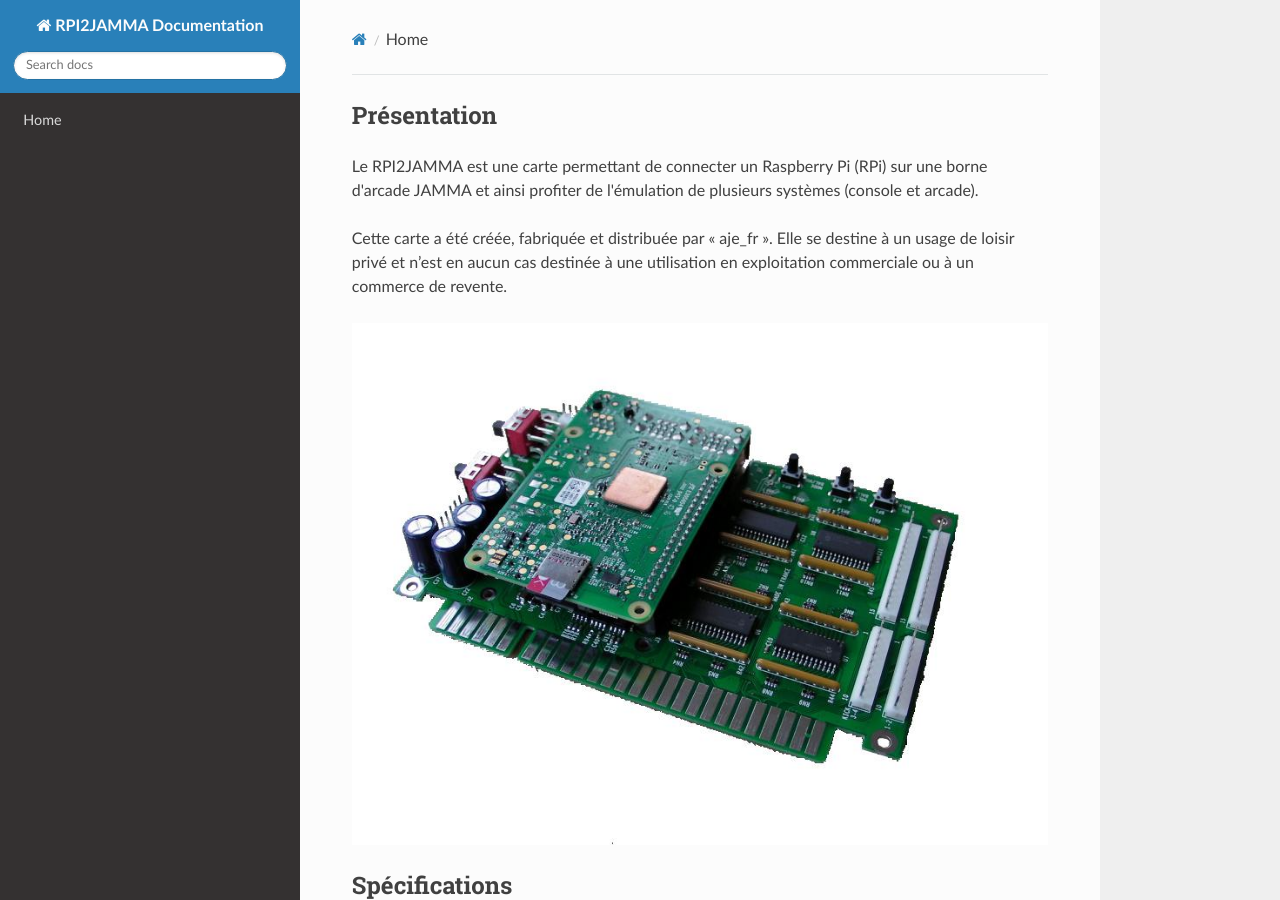
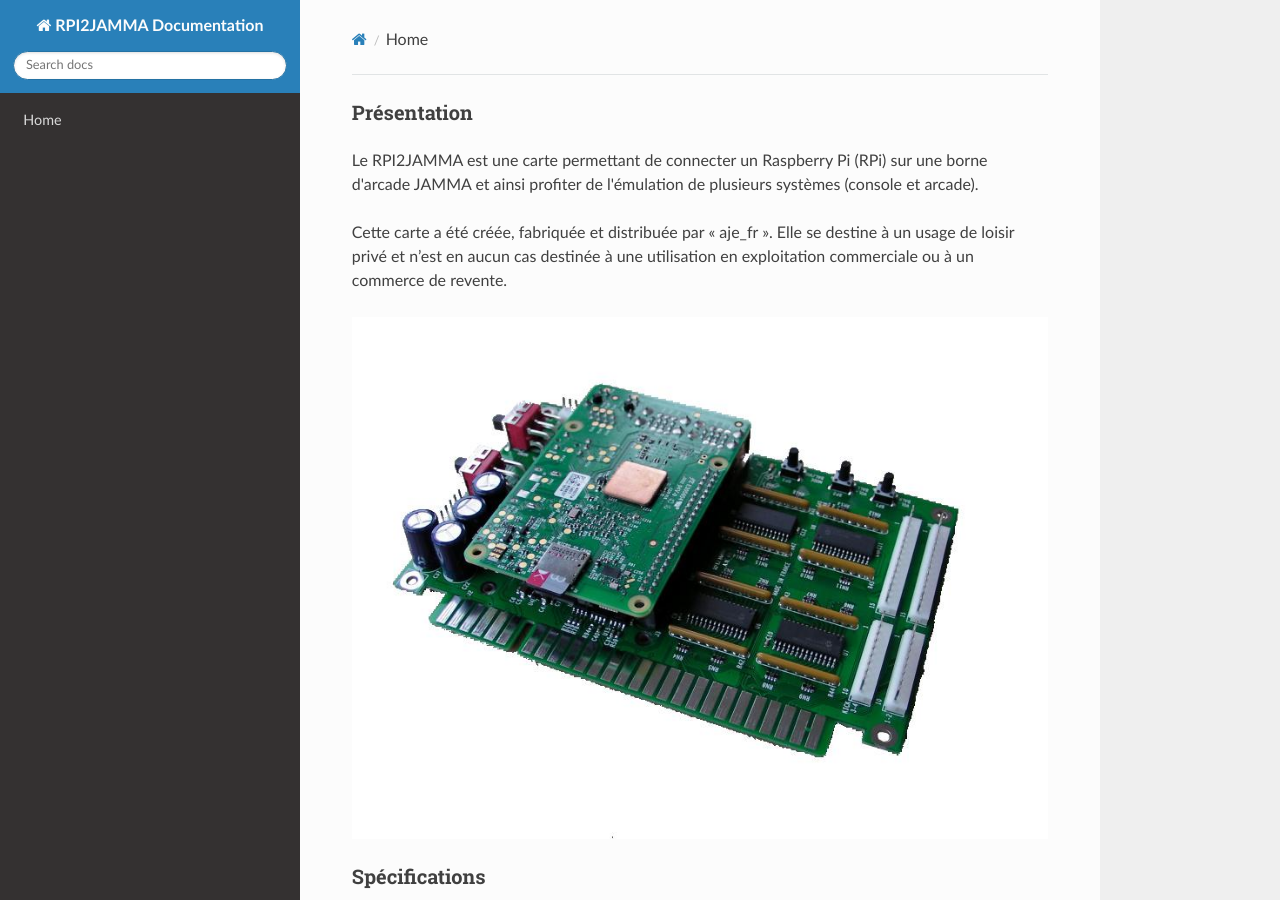
Before and after one commit to maksun/rpi2jamma, an MkDocs documentation site: the page built from docs/README.md, in a window 1280 px wide and 900 px high. Built offline with MkDocs 1.6.1, drawn with Linux system fonts in a browser that asks for light colours; nearby versions of some CDN libraries; old or Windows-style settings are respelled for this version of MkDocs.

Commit message:
Update mkdocs.yml

```diff
--- a/mkdocs.yml
+++ b/mkdocs.yml
@@ -8,3 +8,5 @@ theme: readthedocs
 markdown_extensions:
   - admonition
   - footnotes
+  - toc:
+      baselevel: 2
```
